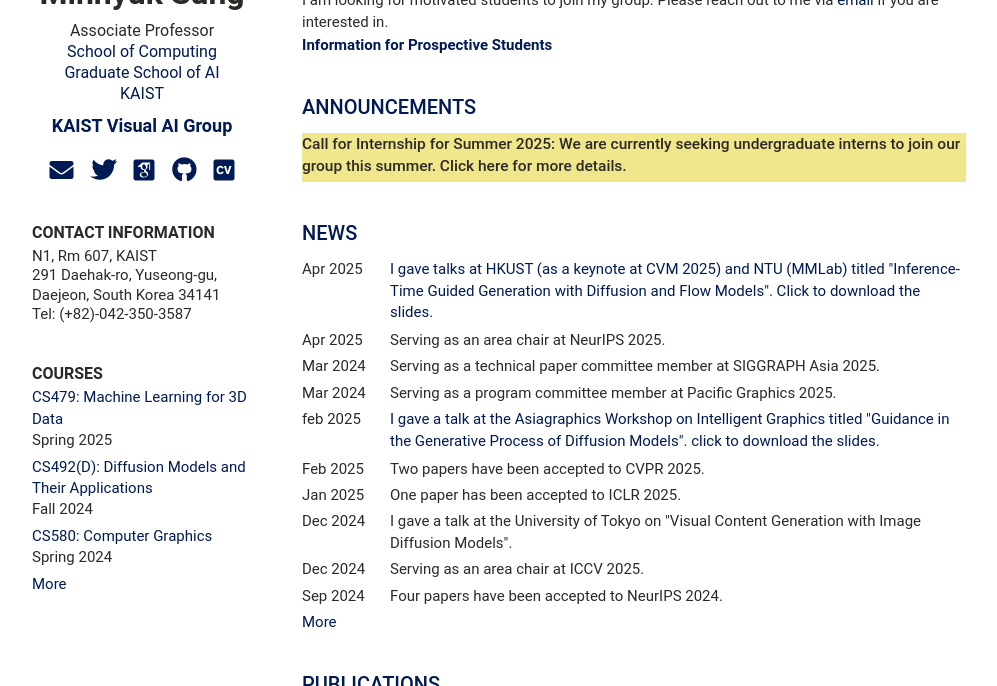
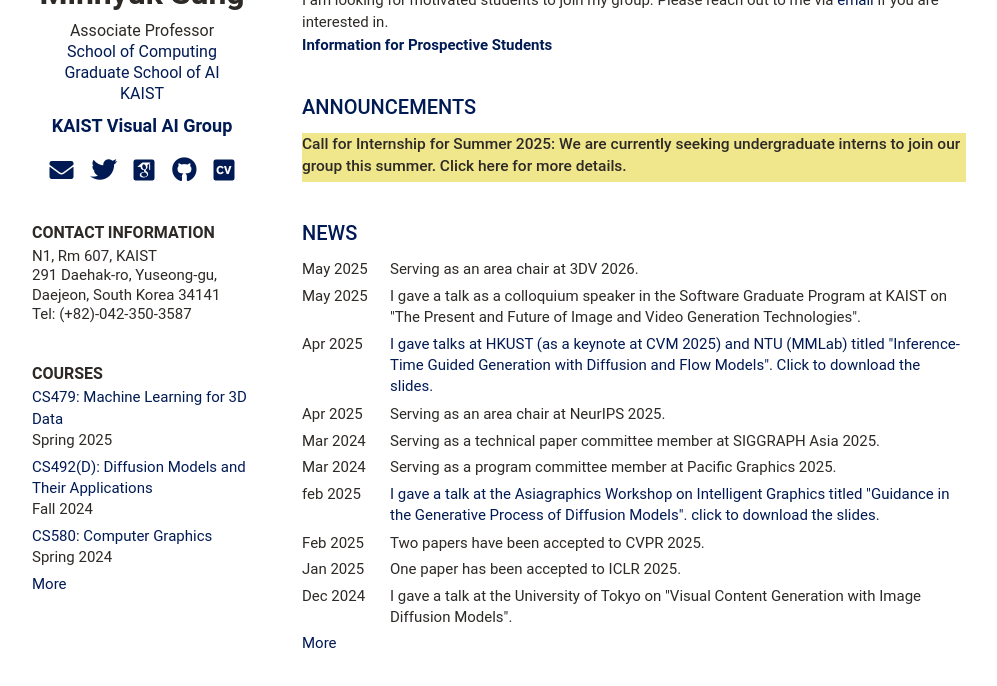
Before and after one commit to mhsung/mhsung.github.io, a Jekyll site: the page built from index.html, in a window 1280 px wide and 900 px high, scrolled down 259 px, cut to the strip 0-686 px from the top of the window. Shown: the whole strip, without its empty margins (126-1123 px from the left). Built offline with Jekyll 4.4.1, drawn with Linux system fonts in a browser that asks for light colours; some web fonts are replaced.

Commit message:
updated.

```diff
--- a/_data/news.yml
+++ b/_data/news.yml
@@ -1,4 +1,8 @@
 news:
+    - title: "Serving as an area chair at 3DV 2026."
+      time: May 2025
+    - title: "I gave a talk as a colloquium speaker in the Software Graduate Program at KAIST on \"The Present and Future of Image and Video Generation Technologies\"."
+      time: May 2025
     - title: "I gave talks at HKUST (as a keynote at CVM 2025) and NTU (MMLab) titled \"Inference-Time Guided Generation with Diffusion and Flow Models\". Click to download the slides."
       time: Apr 2025
       link: https://onedrive.live.com/?redeem=aHR0cHM6Ly8xZHJ2Lm1zL2IvYy82MDU2MjAyM2I2NjQwMjgyL0VmbUF5YWFXTWloSnVpTEtrY3pOUGRFQnVSQV84TTQyRVFjU0dBWENuc1NSbnc&cid=60562023B6640282&id=60562023B6640282%21sa6c980f932964928ba22ca91cccd3dd1&parId=60562023B6640282%212031&o=OneUp
```
